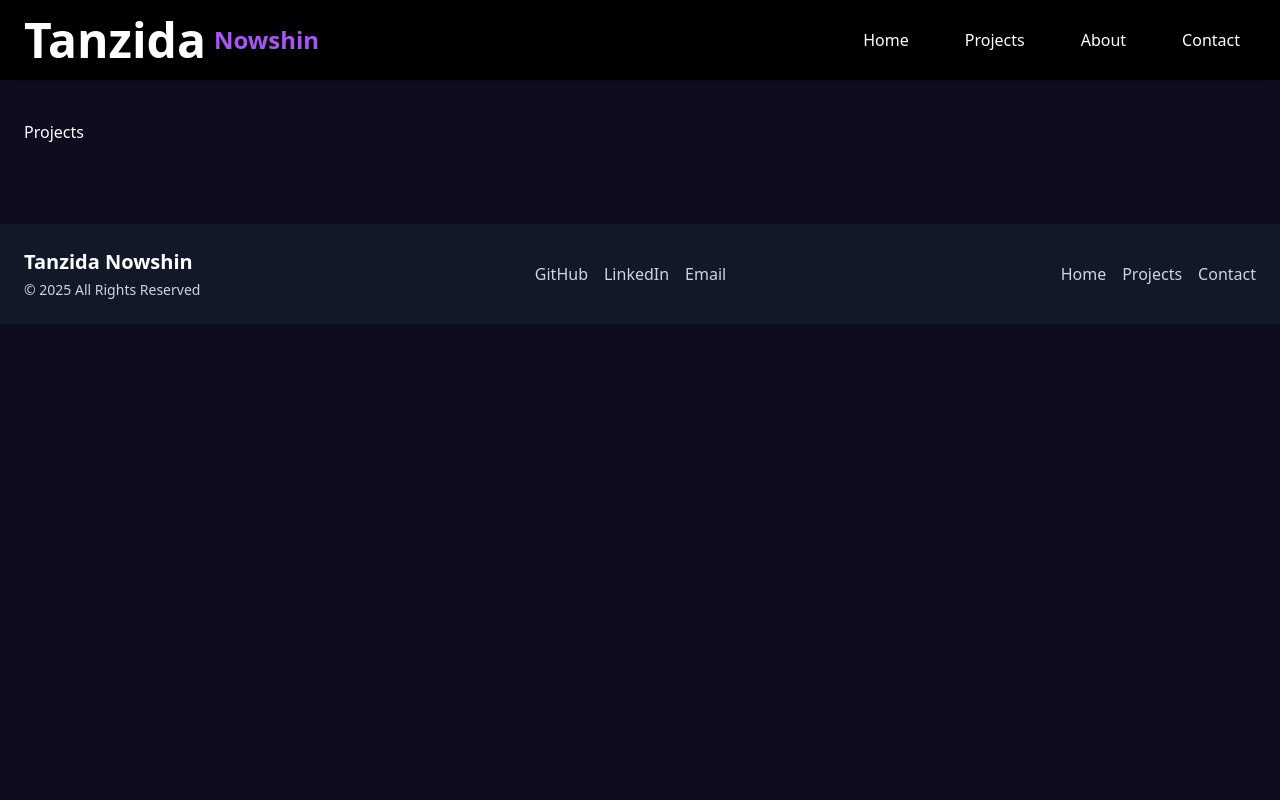
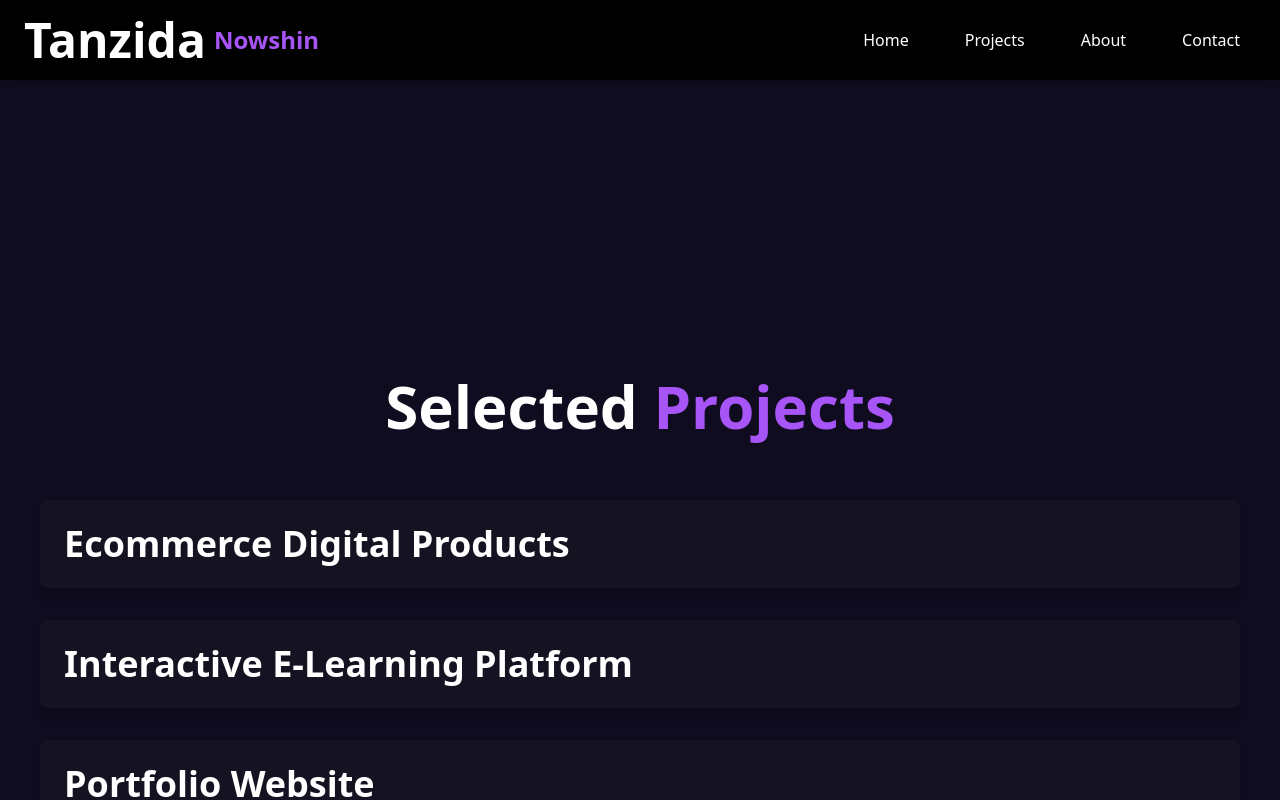
Before and after one commit to Tanzida999/my-portfolio, a React (Create React App) app in the folder frontend/: page /projects in a window 1280 px wide. Shown: the top 800 px of the page. Built offline with nearby package versions, Linux system fonts and the light colour scheme.

Commit message:
Project Updated

```diff
--- a/frontend/src/pages/About.tsx
+++ b/frontend/src/pages/About.tsx
@@ -61,7 +61,7 @@ const About = () => {
             expanding my skill set to stay at the forefront of web development
             and branding.
           </p>
-          <div className="border border-white/20 rounded-lg p-3">
+          <div className="border border-white/20 text-center rounded-lg p-3">
             <h4 className="text-purple-500 font-medium mb-2">Frontend</h4>
             <ul className="text-white/50 space-y-1 text-sm">
               <li>React/Next.js</li>
@@ -71,7 +71,7 @@ const About = () => {
               <li>Framer Motion</li>
             </ul>
           </div>
-          <div className="border border-white/20 rounded-lg p-3 mt-4">
+          <div className="border text-center border-white/20 rounded-lg p-3 mt-4">
             <h4 className="text-purple-500 font-medium mb-2">Backend</h4>
             <ul className="text-white/50 space-y-1 text-sm">
               <li>Node.js</li>
--- a/frontend/src/pages/Projects.tsx
+++ b/frontend/src/pages/Projects.tsx
@@ -1,5 +1,78 @@
+import { motion, AnimatePresence } from "framer-motion";
+import { useState } from "react";
+import project1 from "../../src/images/project-1.png";
+import project2 from "../../src/images/project-2.png";
+import { FaGithub } from "react-icons/fa";
+import { HiOutlineExternalLink } from "react-icons/hi";
+import { FiChevronDown } from "react-icons/fi";
+
+const portfolioProjects = [
+  {
+    title: "Ecommerce Digital Products",
+    desc: "Lorem",
+    devstack: "MongoDB, Express, React, Node.js",
+    link: "#",
+    git: "#",
+    src: project1,
+    type: "fullstack",
+  },
+  {
+    title: "Interactive E-Learning Platform",
+    desc: "Lorem",
+    devstack: "MongoDB, Express, React, Node.js",
+    link: "#",
+    git: "#",
+    src: project1,
+    type: "Frontend",
+  },
+  {
+    title: "Portfolio Website",
+    desc: "Lorem",
+    devstack: "MongoDB, Express, React, Node.js",
+    link: "#",
+    git: "#",
+    src: project1,
+    type: "Frontend",
+  },
+];
+
 const Projects = () => {
-  return <div>Projects</div>;
+  const [expandedIndex, setExpandedIndex] = useState<number | null>(null);
+
+  const toggleExpand = (index: number) => {
+    setExpandedIndex(expandedIndex === index ? null : index);
+  };
+
+  return (
+    <div className="text-white py-24 md:py-64" id="portfolio">
+      <div className="container mx-auto px-4">
+        <h2 className="text-6xl font-bold text-center mb-16">
+          Selected <span className="text-purple-500">Projects</span>
+        </h2>
+        <div className="space-y-8">
+          {portfolioProjects.map((portfolioProject, index) => (
+            <motion.div
+              key={index}
+              initial={{ opacity: 0, y: 20 }}
+              whileInView={{ opacity: 1, y: 0 }}
+              viewport={{ once: true }}
+              transition={{ duration: 0.5, delay: index * 0.1 }}
+              className="bg-white/5 rounded-lg overflow-hidden shadow-lg hover:shadow-2xl transition-shadow duration-300"
+            >
+              <div
+                className="p-6 flex justify-between items-center cursor-pointer bg-black/20 border-white/10"
+                onClick={() => toggleExpand(index)}
+              >
+                <h3 className="text-4xl font-semibold">
+                  {portfolioProject.title}
+                </h3>
+              </div>
+            </motion.div>
+          ))}
+        </div>
+      </div>
+    </div>
+  );
 };
 
 export default Projects;
```
